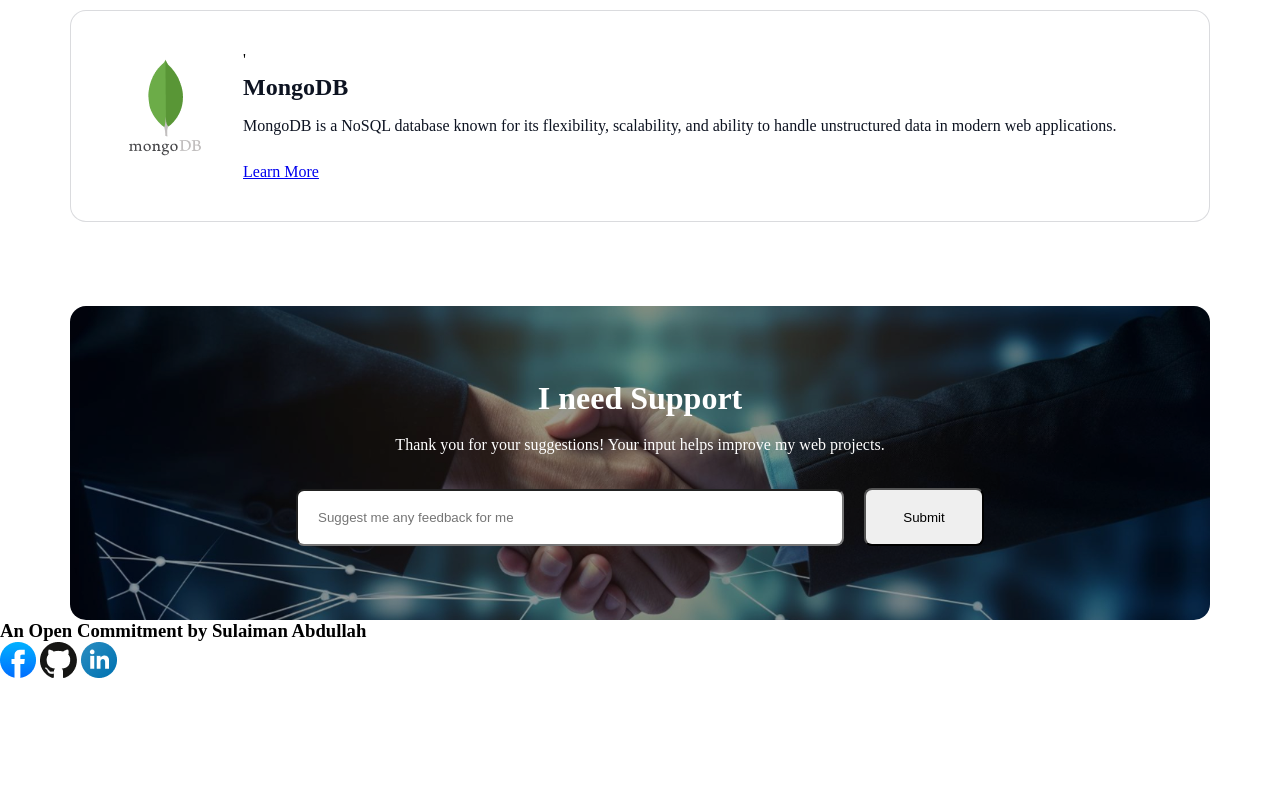
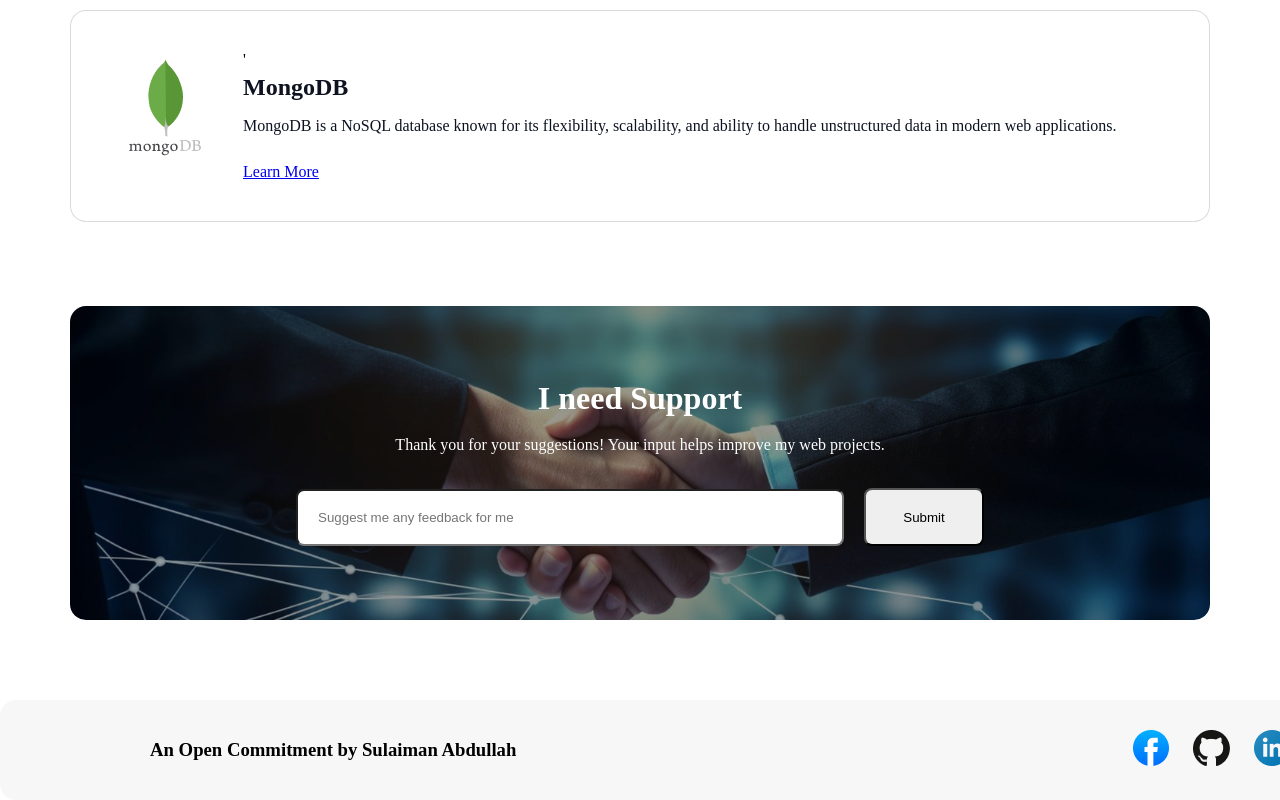
Before and after one commit to SulaimanAbdullah3102/Assignment-1, a plain HTML site: page index.html in a window 1280 px wide. Shown: the part 4209-5009 px from the top of the page. Before the commit the page ends 4891 px from the top, so only its background shows below. Drawn offline with Linux system fonts and the light colour scheme; a web font is replaced by a local one.

Commit message:
footer added

```diff
--- a/styles/style.css
+++ b/styles/style.css
@@ -382,3 +382,25 @@ nav button {
 }
 
 /* Support style end */
+
+/* footer style start */
+
+footer {
+    width: 1440px;
+    height: 100px;
+    margin: 0 auto;
+    margin-top: 80px;
+    border-radius: 16px;
+    background: rgba(13, 19, 33, 0.03);
+    display: flex;
+    justify-content: space-between;
+    align-items: center;
+    padding: 0 150px;
+}
+
+.icon-box {
+    display: flex;
+    gap: 24px;
+}
+
+/* footer style end */
```
